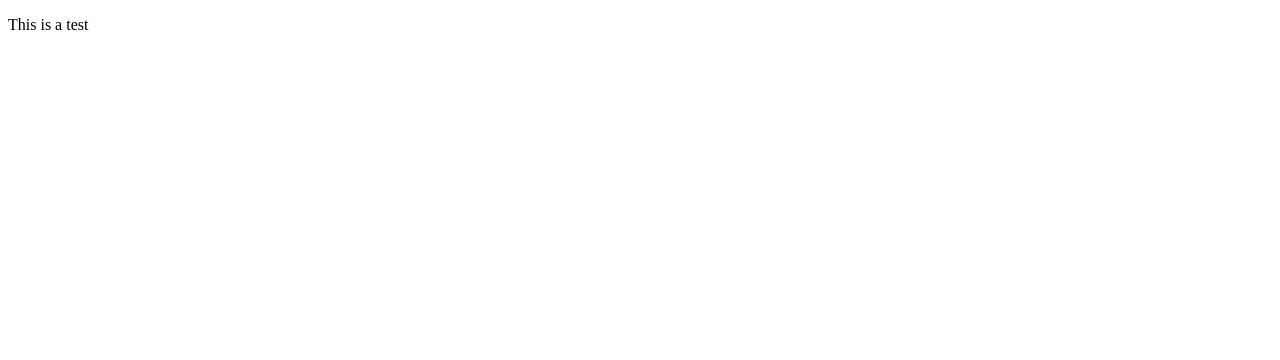
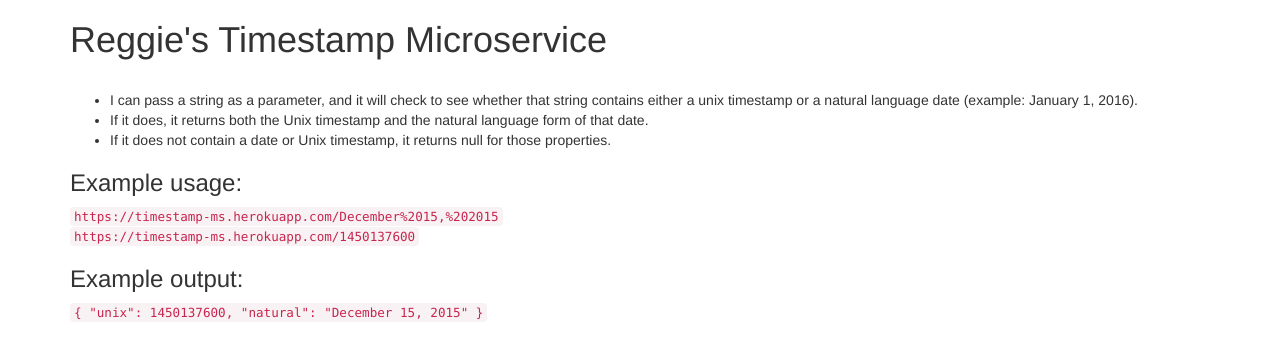
Before and after one commit to coolblknerd/FCC-Timestamp-Microservice, a website: page views/index.html in a window 1280 px wide. Drawn offline with nearby package versions, Linux system fonts and the light colour scheme.

Commit message:
Completed HTML and Date format logic

```diff
--- a/views/index.html
+++ b/views/index.html
@@ -1,7 +1,24 @@
 <!DOCTYPE html>
 <html>
-    <header></header>
+    <header>
+        <link rel="stylesheet" href="https://maxcdn.bootstrapcdn.com/bootstrap/3.3.7/css/bootstrap.min.css" integrity="sha384-BVYiiSIFeK1dGmJRAkycuHAHRg32OmUcww7on3RYdg4Va+PmSTsz/K68vbdEjh4u" crossorigin="anonymous">
+    </header>
     <body>
-        <p>This is a test</p>
+        <div class="container">
+            <h1>Reggie's Timestamp Microservice</h1>
+            <br>
+            <ul>
+                <li>I can pass a string as a parameter, and it will check to see whether that string contains either a unix timestamp or a natural language date (example: January 1, 2016).</li>
+                <li>If it does, it returns both the Unix timestamp and the natural language form of that date.</li>
+                <li>If it does not contain a date or Unix timestamp, it returns null for those properties.</li>
+            </ul>
+
+            <h3>Example usage:</h3>
+            <code>https://timestamp-ms.herokuapp.com/December%2015,%202015</code><br>
+            <code>https://timestamp-ms.herokuapp.com/1450137600</code>
+            <br>
+            <h3>Example output:</h3>
+            <code>{ "unix": 1450137600, "natural": "December 15, 2015" }</code>
+        </div>
     </body>
 </html>
```
Also changed, not shown: server.js (+23 -4 lines), README.md.
